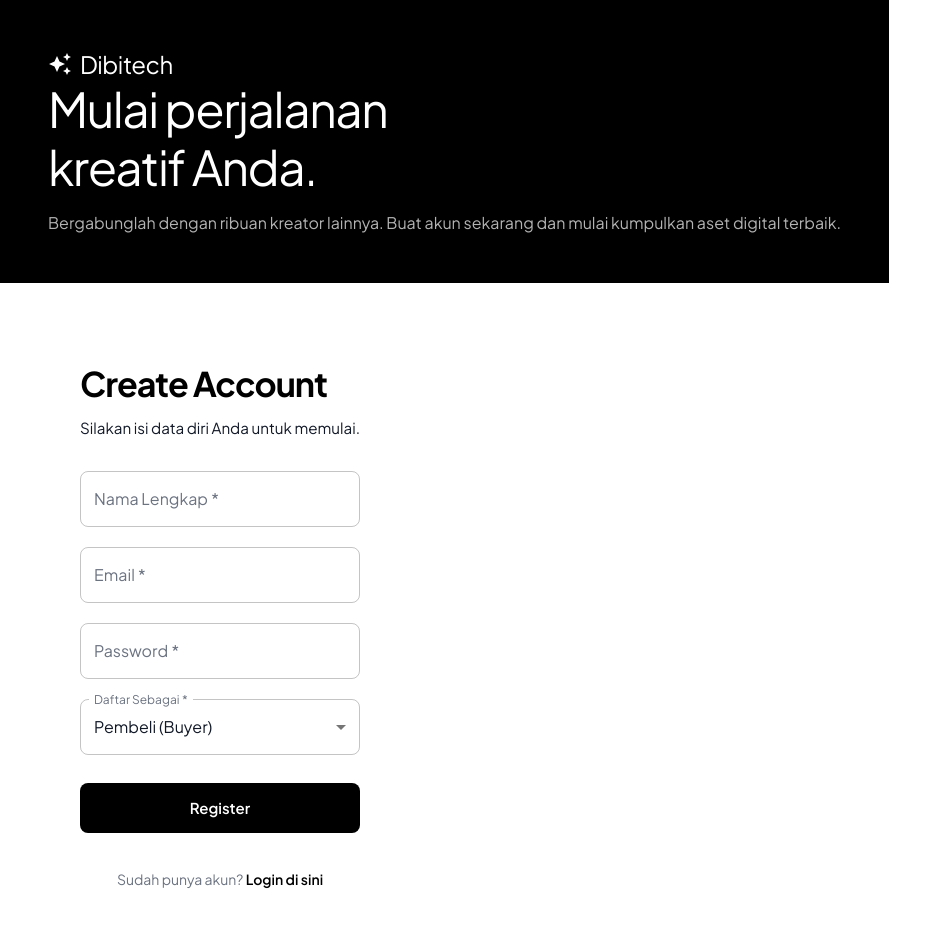
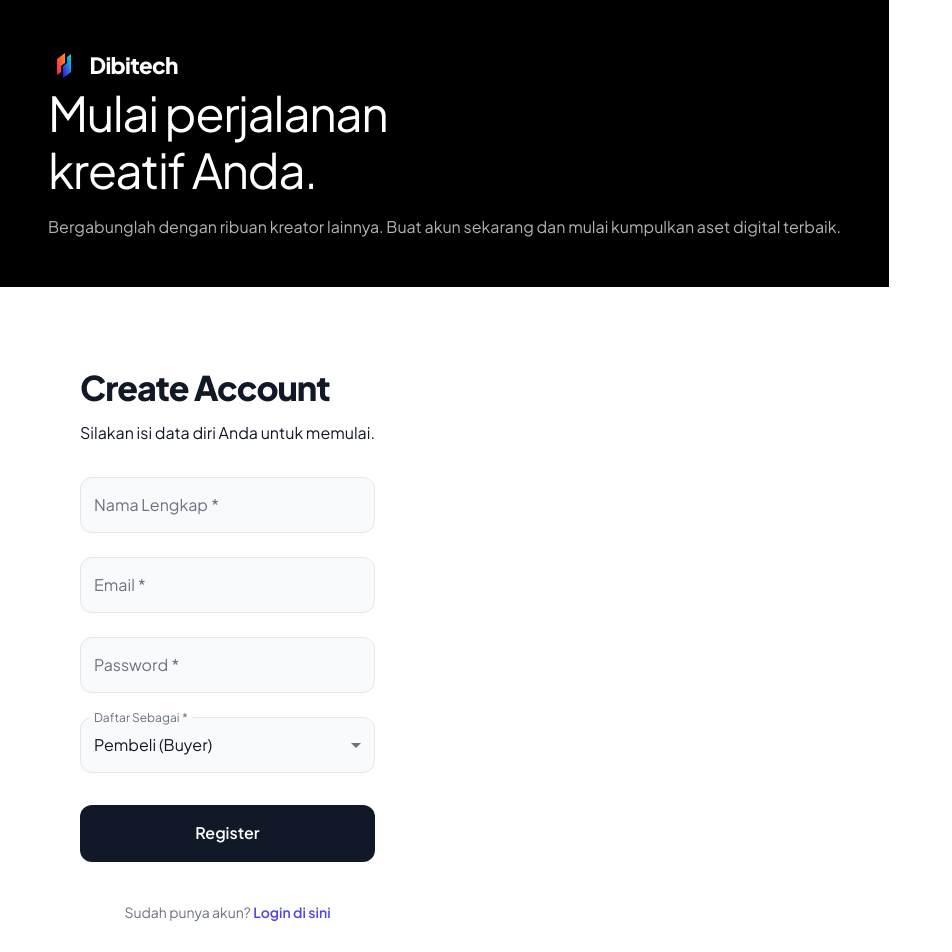
Before and after one commit to WisnuCodes/react-laravel-api-integration, a React (Vite) app: page /register in a window 1280 px wide. Shown: the top 952 px of the page, without its empty margins (0-952 px from the left). Built offline with nearby package versions, Linux system fonts and the light colour scheme.

Commit message:
chore: save local changes

```diff
--- a/package.json
+++ b/package.json
@@ -30,6 +30,7 @@
     "eslint-plugin-react-refresh": "^0.5.3",
     "globals": "^17.7.0",
     "postcss": "^8.5.19",
+    "puppeteer": "^25.3.0",
     "tailwindcss": "^4.3.2",
     "tailwindcss-animate": "^1.0.7",
     "vite": "^8.1.1"
--- a/src/components/atoms/Logo.jsx
+++ b/src/components/atoms/Logo.jsx
@@ -1,7 +1,11 @@
 import { Box, Typography } from '@mui/material';
 import { Link } from 'react-router-dom';
+import { useId } from 'react';
 
 export default function Logo({ variant = 'h6', color = 'inherit', sx = {} }) {
+  const gradient1Id = useId();
+  const gradient2Id = useId();
+
   return (
     <Box
       component={Link}
@@ -17,17 +21,17 @@ export default function Logo({ variant = 'h6', color = 'inherit', sx = {} }) {
     >
       <svg width="32" height="32" viewBox="0 0 32 32" fill="none" xmlns="http://www.w3.org/2000/svg">
         <defs>
-          <linearGradient id="pinkOrange" x1="0%" y1="100%" x2="100%" y2="0%">
+          <linearGradient id={gradient1Id} x1="0%" y1="100%" x2="100%" y2="0%">
             <stop offset="0%" stopColor="#FF1B6B" />
             <stop offset="100%" stopColor="#FF930F" />
           </linearGradient>
-          <linearGradient id="blueCyan" x1="0%" y1="100%" x2="100%" y2="0%">
+          <linearGradient id={gradient2Id} x1="0%" y1="100%" x2="100%" y2="0%">
             <stop offset="0%" stopColor="#4A00E0" />
             <stop offset="100%" stopColor="#00E1D9" />
           </linearGradient>
         </defs>
-        <path d="M9 9 L17 3 L17 13 L13 16 L13 22 L9 25 Z" fill="url(#pinkOrange)" />
-        <path d="M19 7 L23 4 L23 22 L15 28 L15 16 L19 13 Z" fill="url(#blueCyan)" />
+        <path d="M9 9 L17 3 L17 13 L13 16 L13 22 L9 25 Z" fill={`url(#${gradient1Id})`} />
+        <path d="M19 7 L23 4 L23 22 L15 28 L15 16 L19 13 Z" fill={`url(#${gradient2Id})`} />
       </svg>
       <Typography
         variant={variant}
--- a/src/pages/Register.jsx
+++ b/src/pages/Register.jsx
@@ -3,7 +3,7 @@ import { useNavigate, Link } from 'react-router-dom';
 import { useAuth } from '../context/AuthContext';
 import { apiRequest } from '../api/client';
 import { Box, Button, TextField, Typography, Alert, MenuItem, Grid } from '@mui/material';
-import AutoAwesomeIcon from '@mui/icons-material/AutoAwesome';
+import Logo from '../components/atoms/Logo';
 
 export default function Register() {
   const { login } = useAuth();
@@ -48,9 +48,10 @@ export default function Register() {
   };
 
   return (
-    <Box sx={{ minHeight: '100vh', display: 'flex', bgcolor: '#ffffff' }}>
+    <Box sx={{ minHeight: '100vh', display: 'flex', bgcolor: { xs: '#f9fafb', md: '#ffffff' } }}>
       <Grid container>
 
+        {/* Desktop Left Side */}
         <Grid
           item
           xs={12}
@@ -65,15 +66,7 @@ export default function Register() {
           }}
         >
           <Box>
-            <Typography
-              variant="h5"
-              fontWeight={700}
-              component={Link}
-              to="/"
-              sx={{ letterSpacing: '-0.02em', display: 'flex', alignItems: 'center', gap: 1, textDecoration: 'none', color: 'inherit' }}
-            >
-              <AutoAwesomeIcon /> Dibitech
-            </Typography>
+            <Logo color="#ffffff" />
           </Box>
           <Box>
             <Typography variant="h3" fontWeight={700} sx={{ letterSpacing: '-0.03em', mb: 2, lineHeight: 1.2 }}>
@@ -86,28 +79,43 @@ export default function Register() {
           </Box>
         </Grid>
 
+        {/* Right Side (Form) */}
         <Grid
           item
           xs={12}
           md={7}
           sx={{
             display: 'flex',
+            flexDirection: 'column',
             alignItems: 'center',
             justifyContent: 'center',
-            p: { xs: 3, sm: 6, md: 10 }
+            p: { xs: 2, sm: 6, md: 10 }
           }}
         >
-          <Box sx={{ width: '100%', maxWidth: 400 }}>
-            <Typography variant="h4" component="h1" gutterBottom sx={{ color: '#000000', fontWeight: 700, letterSpacing: '-0.03em' }}>
+          {/* Mobile Logo */}
+          <Box sx={{ display: { xs: 'flex', md: 'none' }, mb: 4, mt: 4 }}>
+            <Logo color="#111827" />
+          </Box>
+
+          <Box sx={{
+            width: '100%',
+            maxWidth: 440,
+            bgcolor: '#ffffff',
+            p: { xs: 4, md: 0 },
+            borderRadius: { xs: '24px', md: 0 },
+            boxShadow: { xs: '0 20px 40px -15px rgba(0,0,0,0.05)', md: 'none' },
+            border: { xs: '1px solid #e5e7eb', md: 'none' }
+          }}>
+            <Typography variant="h4" component="h1" gutterBottom sx={{ color: '#111827', fontWeight: 800, letterSpacing: '-0.03em' }}>
               Create Account
             </Typography>
-            <Typography variant="body2" color="#6b7280" sx={{ mb: 4, fontSize: '0.95rem' }}>
+            <Typography variant="body1" color="#6b7280" sx={{ mb: 4 }}>
               Silakan isi data diri Anda untuk memulai.
             </Typography>
 
-            {error && <Alert severity="error" sx={{ mb: 3, borderRadius: '8px' }}>{error}</Alert>}
+            {error && <Alert severity="error" sx={{ mb: 3, borderRadius: '12px' }}>{error}</Alert>}
 
-            <Box component="form" onSubmit={handleRegister} sx={{ display: 'flex', flexDirection: 'column', gap: 2.5 }}>
+            <Box component="form" onSubmit={handleRegister} sx={{ display: 'flex', flexDirection: 'column', gap: 3 }}>
               <TextField
                 label="Nama Lengkap"
                 type="text"
@@ -117,7 +125,15 @@ export default function Register() {
                 required
                 fullWidth
                 InputLabelProps={{ shrink: true }}
-                sx={{ '& .MuiOutlinedInput-root': { borderRadius: '8px' } }}
+                sx={{
+                  '& .MuiOutlinedInput-root': {
+                    borderRadius: '12px',
+                    bgcolor: '#f9fafb',
+                    '& fieldset': { borderColor: '#e5e7eb' },
+                    '&:hover fieldset': { borderColor: '#d1d5db' },
+                    '&.Mui-focused fieldset': { borderColor: '#4f46e5' },
+                  }
+                }}
               />
 
               <TextField
@@ -129,7 +145,15 @@ export default function Register() {
                 required
                 fullWidth
                 InputLabelProps={{ shrink: true }}
-                sx={{ '& .MuiOutlinedInput-root': { borderRadius: '8px' } }}
+                sx={{
+                  '& .MuiOutlinedInput-root': {
+                    borderRadius: '12px',
+                    bgcolor: '#f9fafb',
+                    '& fieldset': { borderColor: '#e5e7eb' },
+                    '&:hover fieldset': { borderColor: '#d1d5db' },
+                    '&.Mui-focused fieldset': { borderColor: '#4f46e5' },
+                  }
+                }}
               />
 
               <TextField
@@ -142,7 +166,15 @@ export default function Register() {
                 fullWidth
                 slotProps={{ htmlInput: { minLength: 8 } }}
                 InputLabelProps={{ shrink: true }}
-                sx={{ '& .MuiOutlinedInput-root': { borderRadius: '8px' } }}
+                sx={{
+                  '& .MuiOutlinedInput-root': {
+                    borderRadius: '12px',
+                    bgcolor: '#f9fafb',
+                    '& fieldset': { borderColor: '#e5e7eb' },
+                    '&:hover fieldset': { borderColor: '#d1d5db' },
+                    '&.Mui-focused fieldset': { borderColor: '#4f46e5' },
+                  }
+                }}
               />
 
               <TextField
@@ -153,7 +185,15 @@ export default function Register() {
                 fullWidth
                 required
                 InputLabelProps={{ shrink: true }}
-                sx={{ '& .MuiOutlinedInput-root': { borderRadius: '8px' } }}
+                sx={{
+                  '& .MuiOutlinedInput-root': {
+                    borderRadius: '12px',
+                    bgcolor: '#f9fafb',
+                    '& fieldset': { borderColor: '#e5e7eb' },
+                    '&:hover fieldset': { borderColor: '#d1d5db' },
+                    '&.Mui-focused fieldset': { borderColor: '#4f46e5' },
+                  }
+                }}
               >
                 <MenuItem value="buyer">Pembeli (Buyer)</MenuItem>
                 <MenuItem value="seller">Penjual (Seller)</MenuItem>
@@ -167,19 +207,21 @@ export default function Register() {
                 disableElevation
                 sx={{
                   mt: 1,
-                  py: 1.5,
-                  borderRadius: '8px',
-                  bgcolor: '#000000',
+                  py: 1.8,
+                  borderRadius: '12px',
+                  bgcolor: '#111827',
                   color: '#ffffff',
                   fontWeight: 600,
-                  '&:hover': { bgcolor: '#333333' }
+                  fontSize: '1rem',
+                  textTransform: 'none',
+                  '&:hover': { bgcolor: '#374151' }
                 }}
               >
                 {loading ? 'Memproses...' : 'Register'}
               </Button>
 
               <Typography variant="body2" sx={{ mt: 2, color: '#6b7280', textAlign: 'center' }}>
-                Sudah punya akun? <Link to="/login" style={{ textDecoration: 'none', color: '#000000', fontWeight: 600 }}>Login di sini</Link>
+                Sudah punya akun? <Link to="/login" style={{ textDecoration: 'none', color: '#4f46e5', fontWeight: 600 }}>Login di sini</Link>
               </Typography>
             </Box>
           </Box>
```
Also changed, not shown: src/pages/Login.jsx (+50 -24 lines), 1 other file (tests, documents, lock files or other folders).
